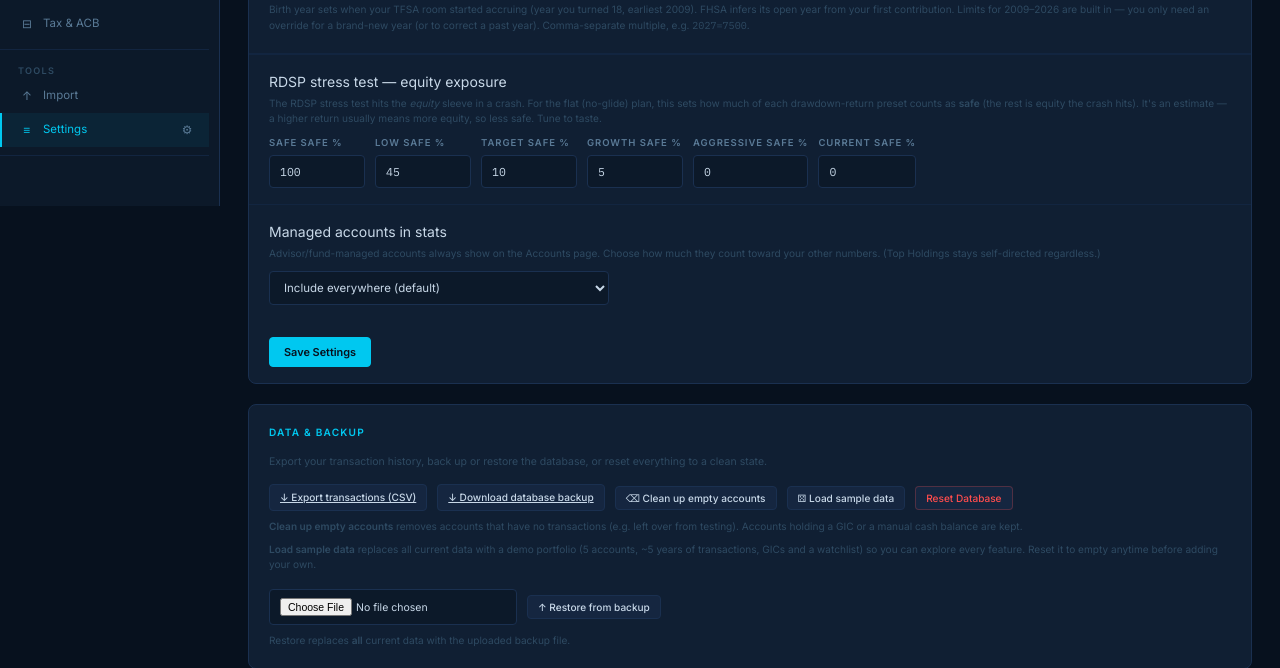
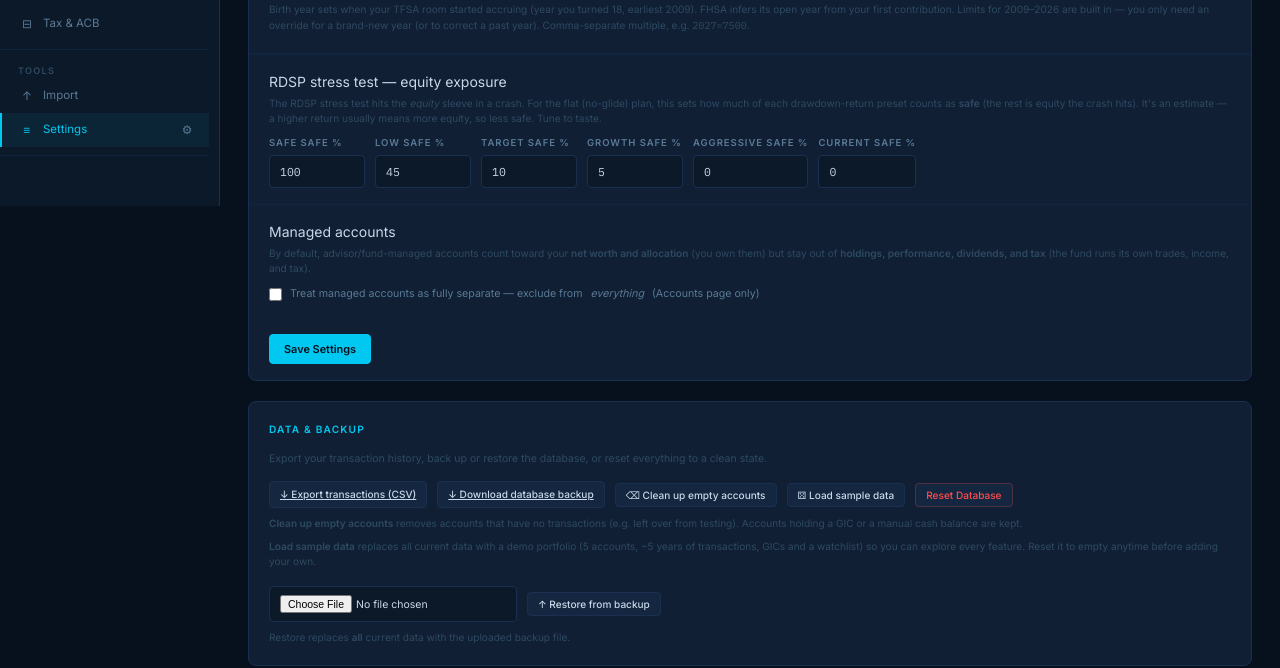
Before and after one commit to toma-nator/FUNDerelele, a Flask app: page /settings in a window 1280 px wide. Shown: the part 594-1262 px from the top of the page. Run offline with Flask 3, Linux system fonts and the light colour scheme; tables that the repository leaves empty hold one stand-in row (values such as "Sample post").

Commit message:
refactor: managed-account stats — principled default + single "fully separate" toggle
Replace the 3-mode "Managed accounts in stats" dropdown with a clearer model: a
fixed, principled default plus one optional toggle.

Default (no setting): managed accounts count toward what you OWN — net worth and
allocation — but stay out of activity views (Top Holdings, Performance, Dividends,
Tax), since a fund runs its own trades, income, and tax. Applied consistently
everywhere via managed_included_in().

- calculations: drop managed_stats_mode(); managed_included_in() now returns the
  principle (total/breakdown only), and the new managed_fully_separate() reads a
  single 'managed_separate' setting that excludes managed from *everything*
  (Accounts page only).
- Settings: the dropdown becomes one checkbox — "Treat managed accounts as fully
  separate" — with a short explainer of the default split.

Tax tab — don't-miss-it note:
- When a managed account exists, the Tax tab shows a flagged note that managed
  accounts are excluded, fine for registered ones (already sheltered) but a
  non-registered managed account's gains are still the user's to report — check
  separately.

Backlog:
- Park "Tax — managed-account handling + a fuller tax engine" in SUGGESTIONS.md
  (fold non-registered managed gains into tax later; broader tax improvements).

```diff
--- a/app.py
+++ b/app.py
@@ -1027,14 +1027,14 @@ def settings():
             else:
                 db.session.add(Setting(key='rdsp_equity_map', value=json.dumps(eq)))
 
-        # How managed accounts count in stats: all / wealth / accounts_only.
-        if 'managed_in_stats' in request.form:
-            mode = request.form.get('managed_in_stats', 'all')
-            ms = Setting.query.get('managed_in_stats')
+        # Managed accounts: fully separate (exclude from everything) checkbox.
+        if 'managed_form' in request.form:
+            val = '1' if request.form.get('managed_separate') == 'on' else '0'
+            ms = Setting.query.get('managed_separate')
             if ms:
-                ms.value = mode
+                ms.value = val
             else:
-                db.session.add(Setting(key='managed_in_stats', value=mode))
+                db.session.add(Setting(key='managed_separate', value=val))
 
         # Mutual funds to show by ticker instead of their friendly name.
         show_ticker = ','.join(t.strip().upper() for t in request.form.getlist('fund_show_ticker') if t.strip())
@@ -1076,11 +1076,11 @@ def settings():
                                  'show_ticker': pc.ticker.upper() in _show_set})
     fund_tickers.sort(key=lambda x: x['ticker'])
 
-    from calculations import managed_account_names, managed_stats_mode
+    from calculations import managed_account_names, managed_fully_separate
     return render_template('settings.html',
                            fund_tickers=fund_tickers,
                            managed_exists=bool(managed_account_names()),
-                           managed_in_stats=managed_stats_mode(),
+                           managed_separate=managed_fully_separate(),
                            fx_rate=gs('fx_usd_cad', '1.365'),
                            fx_manual=gs('fx_manual', '0'),
                            fx_manual_rate=gs('fx_manual_rate', ''),
@@ -1329,11 +1329,13 @@ def chart_data(chart_id):
 
 @app.route('/tax')
 def tax():
-    from calculations import get_tax_summary
+    from calculations import get_tax_summary, managed_account_names
     year = request.args.get('year', type=int)
     data = get_tax_summary(year)
+    managed = sorted(managed_account_names())
     last_updated = PriceCache.query.order_by(PriceCache.last_updated.desc()).first()
-    return render_template('tax.html', **data, last_updated=last_updated, active='tax')
+    return render_template('tax.html', **data, managed_accounts_excluded=managed,
+                           last_updated=last_updated, active='tax')
 
 
 @app.route('/tax/rates', methods=['POST'])
--- a/calculations.py
+++ b/calculations.py
@@ -210,24 +210,22 @@ def managed_account_names():
     return {a.name for a in Account.query.filter_by(managed=True).all()}
 
 
-def managed_stats_mode():
-    """How managed accounts count in stats: 'all' (default), 'wealth' (net worth +
-    allocation only), or 'accounts_only' (nowhere but the Accounts page)."""
+def managed_fully_separate():
+    """True if managed accounts are excluded from ALL stats (visible only on the
+    Accounts page) — the optional 'fully separate' setting."""
     from models import Setting
-    s = Setting.query.get('managed_in_stats')
-    mode = (s.value if s and s.value else 'all')
-    return mode if mode in ('all', 'wealth', 'accounts_only') else 'all'
+    s = Setting.query.get('managed_separate')
+    return bool(s and (s.value or '').lower() in ('1', 'true', 'yes', 'on'))
 
 
 def managed_included_in(area):
-    """Whether managed accounts should be counted in a given stats area:
-    'total', 'breakdown', 'performance', 'dividends', 'tax'."""
-    mode = managed_stats_mode()
-    if mode == 'all':
-        return True
-    if mode == 'accounts_only':
+    """Whether managed accounts count in a stats area. Principle: they count toward
+    what you OWN — net worth + allocation — but stay out of activity views (holdings,
+    performance, dividends, tax), since a fund runs its own trades/income/tax. The
+    'fully separate' setting excludes them from everything, including net worth."""
+    if managed_fully_separate():
         return False
-    return area in ('total', 'breakdown')   # 'wealth'
+    return area in ('total', 'breakdown')
 
 
 def get_dashboard_stats(holdings):
--- a/templates/settings.html
+++ b/templates/settings.html
@@ -121,18 +121,19 @@
     </div>
 
     {% if managed_exists %}
-    <!-- How managed (advisor/fund-run) accounts count in stats -->
+    <!-- Managed (advisor/fund-run) accounts in stats -->
     <div style="border-top:1px solid var(--border-sub);padding:16px 20px">
-      <label style="display:block;margin-bottom:4px">Managed accounts in stats</label>
+      <input type="hidden" name="managed_form" value="1">
+      <label style="display:block;margin-bottom:4px">Managed accounts</label>
       <p style="font-size:.72rem;color:var(--text-muted);margin-bottom:10px">
-        Advisor/fund-managed accounts always show on the Accounts page. Choose how much
-        they count toward your other numbers. (Top Holdings stays self-directed regardless.)
+        By default, advisor/fund-managed accounts count toward your <strong>net worth and
+        allocation</strong> (you own them) but stay out of <strong>holdings, performance,
+        dividends, and tax</strong> (the fund runs its own trades, income, and tax).
       </p>
-      <select class="form-input" name="managed_in_stats" style="max-width:340px">
-        <option value="all" {% if managed_in_stats == 'all' %}selected{% endif %}>Include everywhere (default)</option>
-        <option value="wealth" {% if managed_in_stats == 'wealth' %}selected{% endif %}>Net worth &amp; allocation only (not performance / dividends / tax)</option>
-        <option value="accounts_only" {% if managed_in_stats == 'accounts_only' %}selected{% endif %}>Accounts page only (exclude from everything)</option>
-      </select>
+      <label class="perf-check" style="justify-content:flex-start;gap:8px">
+        <input type="checkbox" name="managed_separate" {% if managed_separate %}checked{% endif %}>
+        Treat managed accounts as fully separate — exclude from <em>everything</em> (Accounts page only)
+      </label>
     </div>
     {% endif %}
 
```
Also changed, not shown: SUGGESTIONS.md (+18 -0 lines), templates/tax.html (+12 -0 lines).
